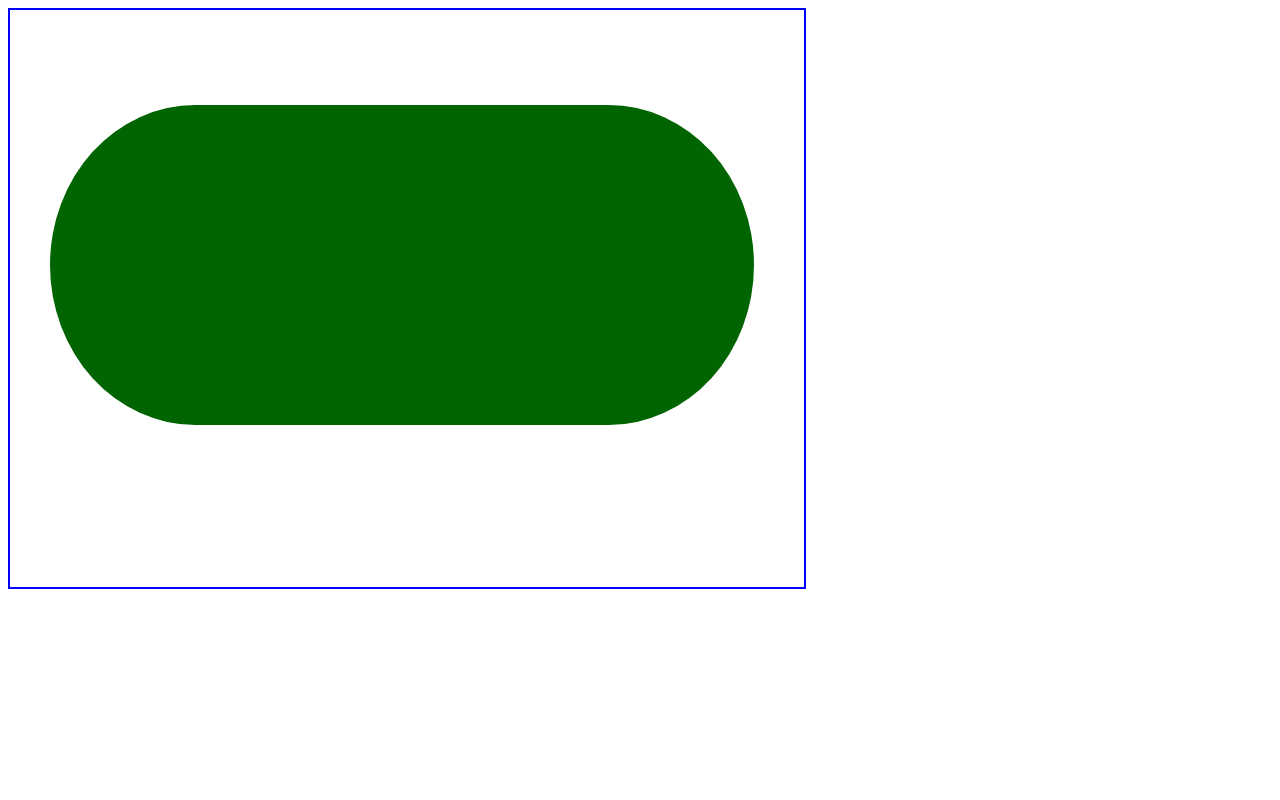
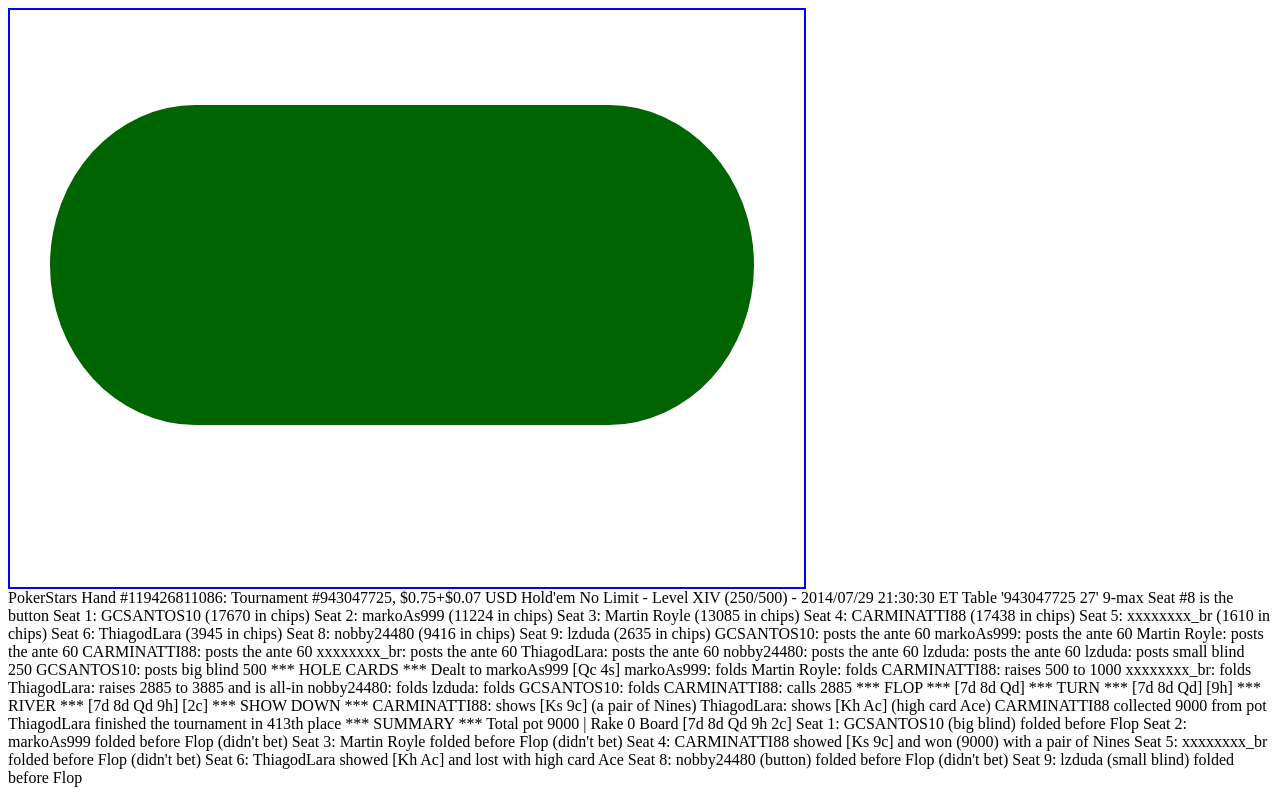
Before and after one commit to marko999/HandReplayer, a plain HTML site: page Index.html in a window 1280 px wide. Drawn offline with Linux system fonts and the light colour scheme.

Commit message:
Added parsing for all seat numbers, player seated names and their stacks

```diff
--- a/Index.html
+++ b/Index.html
@@ -14,5 +14,58 @@
     <!--<div id="div5"></div>-->
     <!--<div id="div6"></div>-->
 </div>
+
+<div id="hand">
+    PokerStars Hand #119426811086: Tournament #943047725, $0.75+$0.07 USD Hold'em No Limit - Level XIV (250/500) - 2014/07/29 21:30:30 ET
+    Table '943047725 27' 9-max Seat #8 is the button
+    Seat 1: GCSANTOS10 (17670 in chips)
+    Seat 2: markoAs999 (11224 in chips)
+    Seat 3: Martin Royle (13085 in chips)
+    Seat 4: CARMINATTI88 (17438 in chips)
+    Seat 5: xxxxxxxx_br (1610 in chips)
+    Seat 6: ThiagodLara (3945 in chips)
+    Seat 8: nobby24480 (9416 in chips)
+    Seat 9: lzduda (2635 in chips)
+    GCSANTOS10: posts the ante 60
+    markoAs999: posts the ante 60
+    Martin Royle: posts the ante 60
+    CARMINATTI88: posts the ante 60
+    xxxxxxxx_br: posts the ante 60
+    ThiagodLara: posts the ante 60
+    nobby24480: posts the ante 60
+    lzduda: posts the ante 60
+    lzduda: posts small blind 250
+    GCSANTOS10: posts big blind 500
+    *** HOLE CARDS ***
+    Dealt to markoAs999 [Qc 4s]
+    markoAs999: folds
+    Martin Royle: folds
+    CARMINATTI88: raises 500 to 1000
+    xxxxxxxx_br: folds
+    ThiagodLara: raises 2885 to 3885 and is all-in
+    nobby24480: folds
+    lzduda: folds
+    GCSANTOS10: folds
+    CARMINATTI88: calls 2885
+    *** FLOP *** [7d 8d Qd]
+    *** TURN *** [7d 8d Qd] [9h]
+    *** RIVER *** [7d 8d Qd 9h] [2c]
+    *** SHOW DOWN ***
+    CARMINATTI88: shows [Ks 9c] (a pair of Nines)
+    ThiagodLara: shows [Kh Ac] (high card Ace)
+    CARMINATTI88 collected 9000 from pot
+    ThiagodLara finished the tournament in 413th place
+    *** SUMMARY ***
+    Total pot 9000 | Rake 0
+    Board [7d 8d Qd 9h 2c]
+    Seat 1: GCSANTOS10 (big blind) folded before Flop
+    Seat 2: markoAs999 folded before Flop (didn't bet)
+    Seat 3: Martin Royle folded before Flop (didn't bet)
+    Seat 4: CARMINATTI88 showed [Ks 9c] and won (9000) with a pair of Nines
+    Seat 5: xxxxxxxx_br folded before Flop (didn't bet)
+    Seat 6: ThiagodLara showed [Kh Ac] and lost with high card Ace
+    Seat 8: nobby24480 (button) folded before Flop (didn't bet)
+    Seat 9: lzduda (small blind) folded before Flop
+</div>
 </body>
 </html>
```
Also changed, not shown: source/handParser.js (+20 -0 lines), test/handparsing.spec.js (+40 -63 lines).
